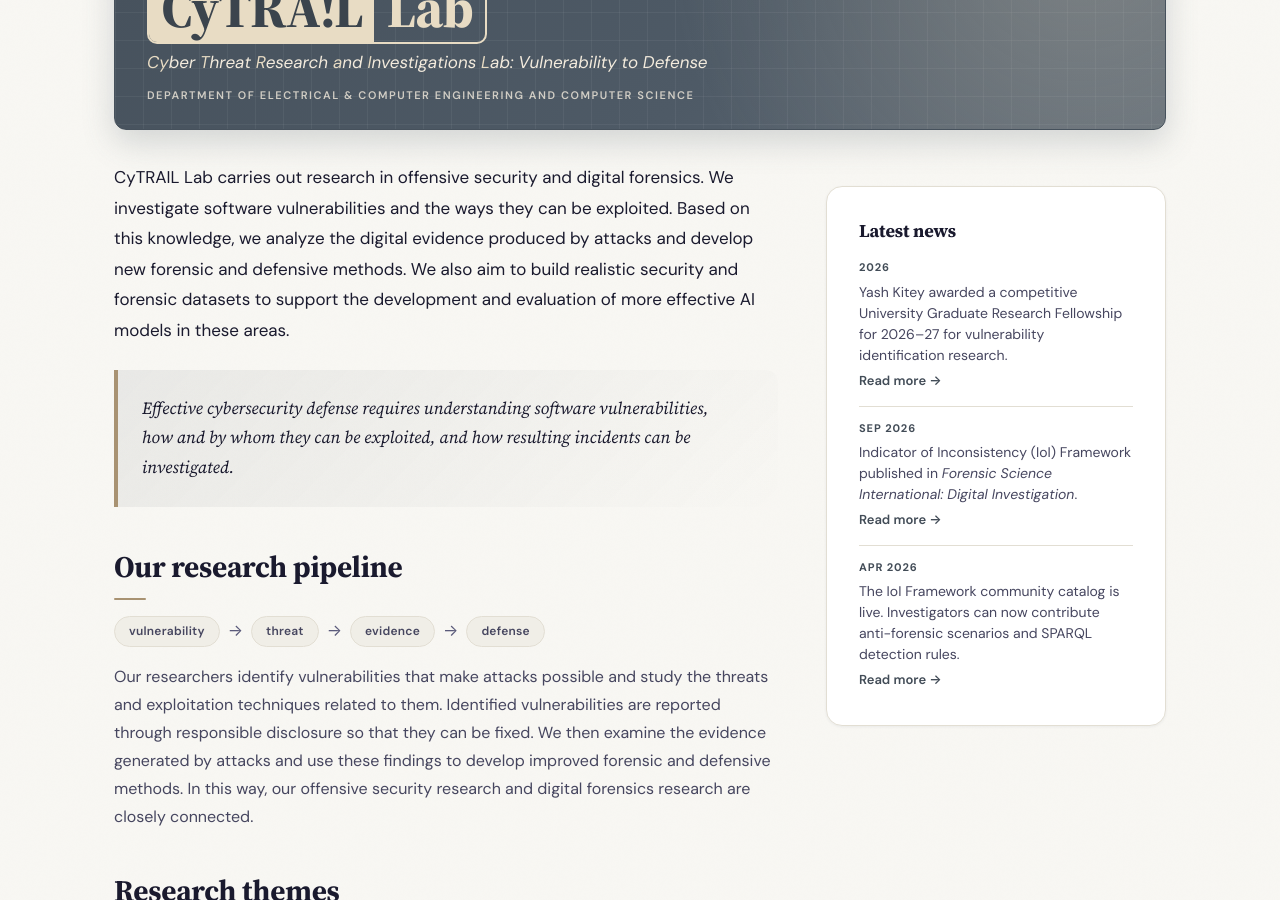
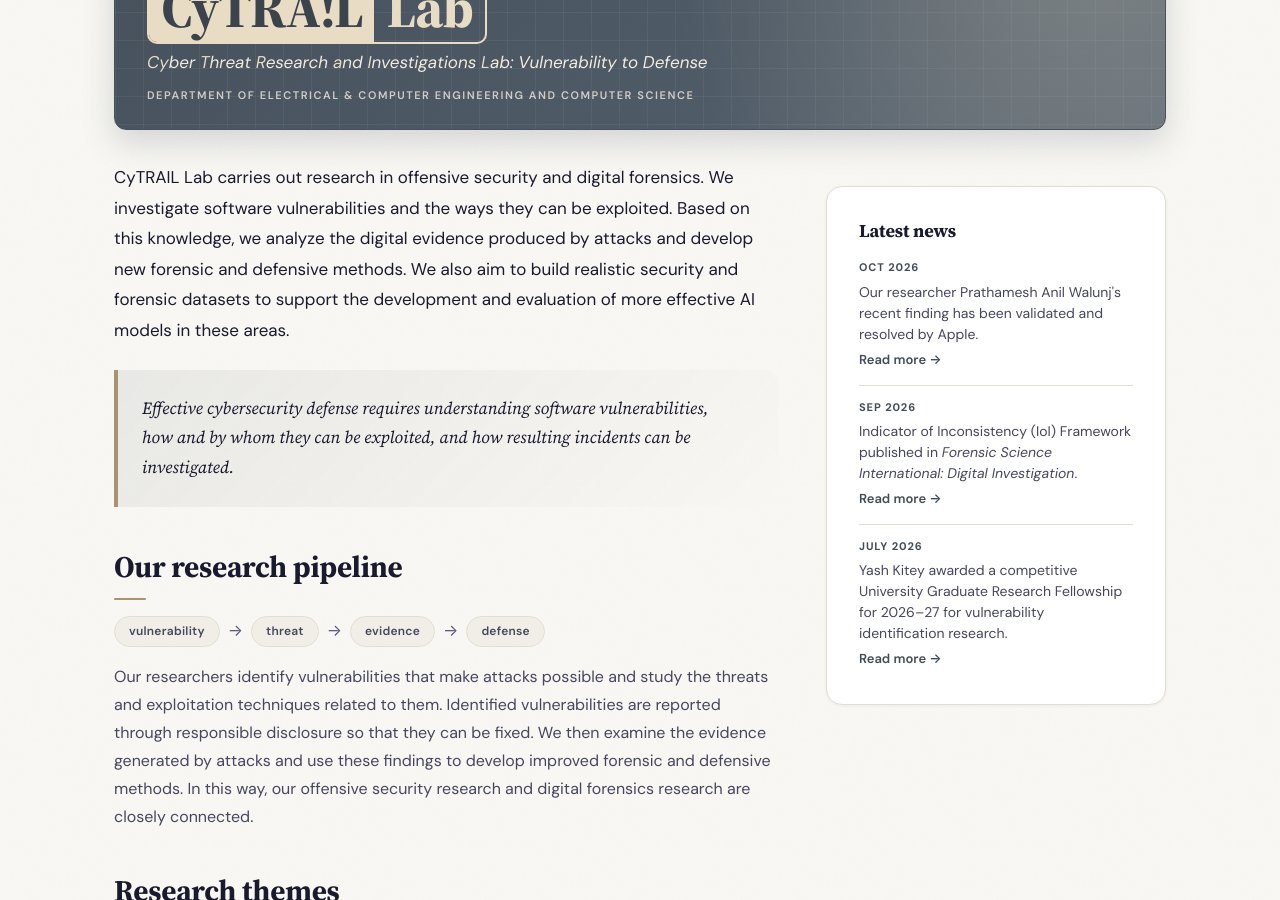
Before and after one commit to cytrail/cytrail.github.io, a Jekyll site: the page built from _pages/home.md, in a window 1280 px wide and 900 px high, scrolled down 197 px. Built offline with Jekyll 4.4.1, drawn with Linux system fonts in a browser that asks for light colours.

Commit message:
Update news entries for 2026

```diff
--- a/_data/news.yml
+++ b/_data/news.yml
@@ -5,14 +5,18 @@
 #   Wrap a value in "double quotes" if it contains a colon followed by a space.
 # The sidebar shows the first 3 entries; older ones can stay here as an archive.
 
-- date: "2026"
-  text: Yash Kitey awarded a competitive University Graduate Research Fellowship for 2026&ndash;27 for vulnerability identification research.
+- date: "Oct 2026"
+  text: Our researcher Prathamesh Anil Walunj's recent finding has been validated and resolved by Apple.
   link: /research/#ai-ops
 
 - date: "Sep 2026"
   text: "Indicator of Inconsistency (IoI) Framework published in <em>Forensic Science International: Digital Investigation</em>."
   link: /publications/
 
+- date: "July 2026"
+  text: Yash Kitey awarded a competitive University Graduate Research Fellowship for 2026&ndash;27 for vulnerability identification research.
+  link: /research/#ai-ops
+
 - date: "Apr 2026"
   text: The IoI Framework community catalog is live. Investigators can now contribute anti-forensic scenarios and SPARQL detection rules.
   link: https://ioi-framework.github.io/
```
